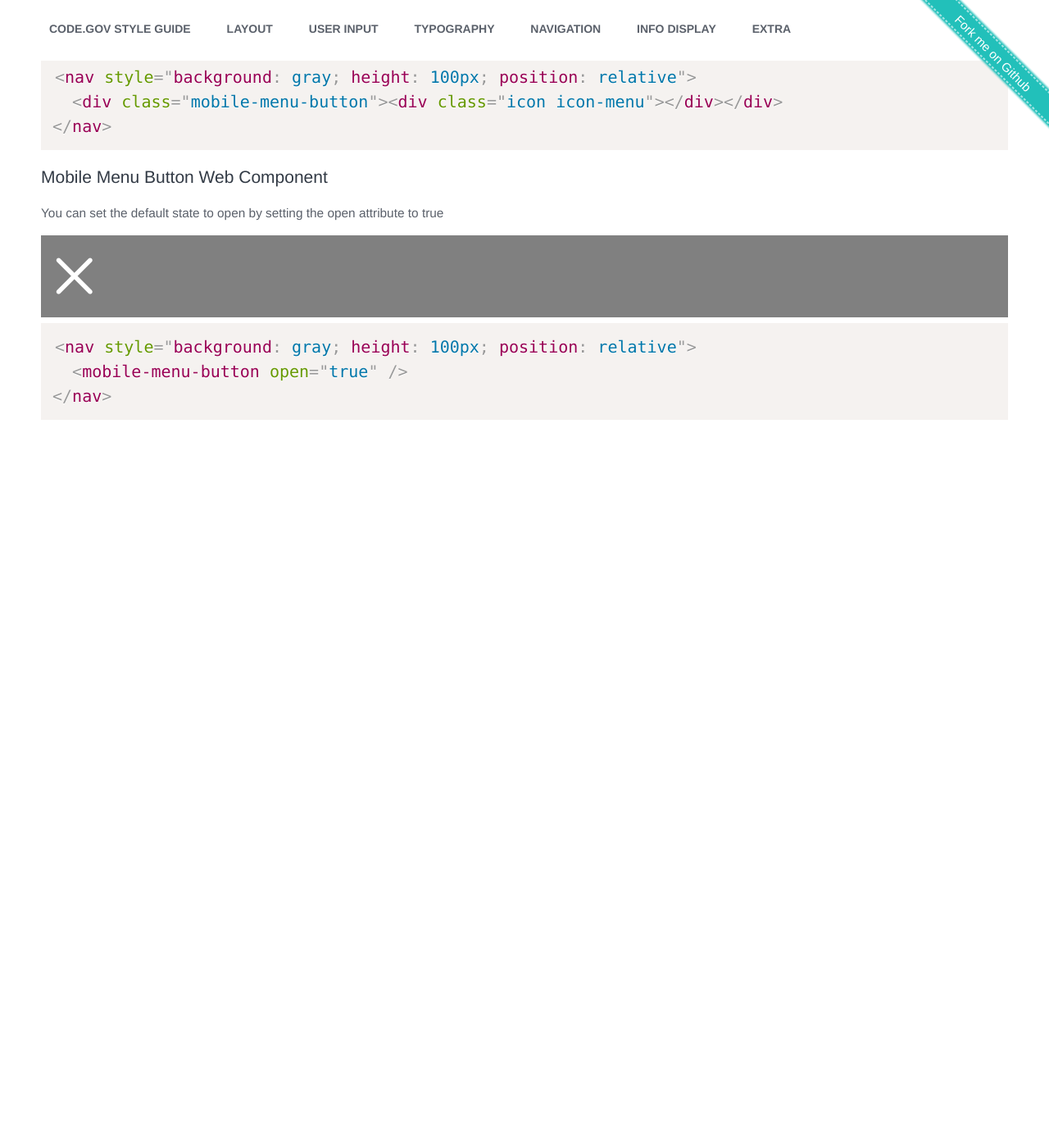
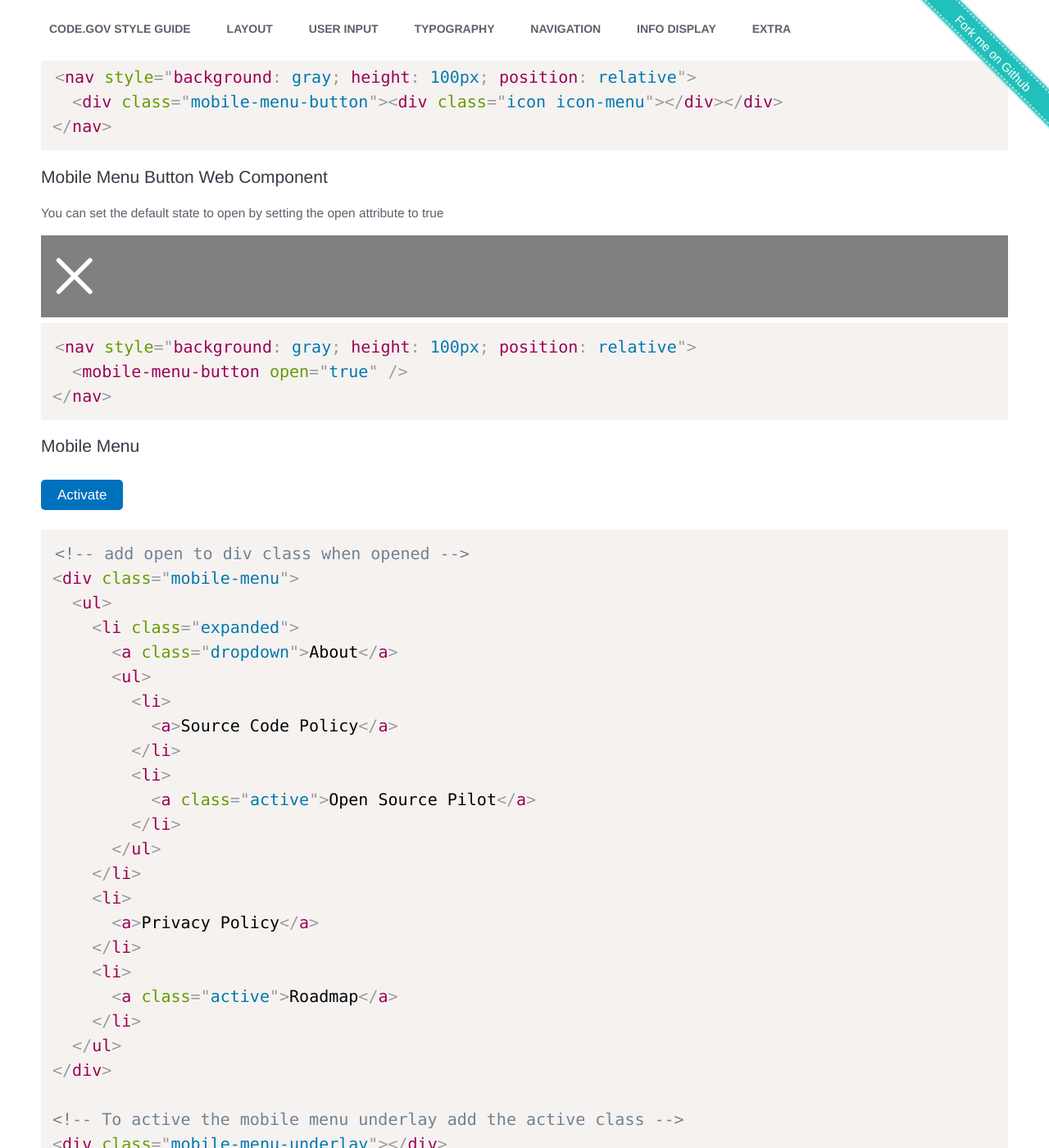
Before and after one commit to GSA/code-gov-style, a Jekyll site: the page built from components/mobile_menu.md, in a window 1280 px wide and 1400 px high, scrolled down 270 px. Shown: the whole window at 82% size. Built offline with Jekyll 4.4.1, drawn with Linux system fonts in a browser that asks for light colours; before the commit the page ends 900 px from its top, so only the background shows below that.

Commit message:
added menu

````diff
--- a/_sass/_mobile_menu.scss
+++ b/_sass/_mobile_menu.scss
@@ -1,3 +1,6 @@
+$menu-width: 320px;
+$item-height: 5rem;
+
 .mobile-menu-button {
   bottom: 0;
   cursor: pointer;
@@ -22,3 +25,142 @@
     width: 44px;
   }
 }
+
+.mobile-menu {
+  background-color: $color-gray-dark;
+  bottom: 0;
+  box-shadow: 0 0 10px 0 $color-black;
+  font-size: 1.3em;
+  left: 0;
+  overflow: scroll;
+  position: fixed;
+  top: 0px;
+  transform: translateX(0 - $menu-width - 11px);
+  transition: 0.5s transform ease;
+  width: $menu-width;
+  z-index: 20;
+
+  &.open {
+    transform: translateX(0);
+  }
+
+  > ul {
+    width: $menu-width;
+
+    li {
+      border-bottom: 1px solid $color-cool-blue-light;
+      float: left;
+      width: 100%;
+
+      a {
+        border-left: 8px solid transparent;
+        color: $color-white;
+        display: block;
+        line-height: $item-height;
+        height: 100%;
+        overflow: hidden;
+        text-decoration: none;
+        text-overflow: ellipsis;
+        user-select: none;
+        white-space: nowrap;
+
+
+        &:focus, &:hover {
+          border-left: 8px solid $brand-teal;
+          color: white;
+          text-decoration: none;
+        }
+
+        &.active {
+          border-left: 8px solid $brand-teal;
+          font-weight: bold;
+          text-decoration: none;
+        }
+      }
+
+      &.collapsed {
+        a.dropdown:after {
+          content: '\f107';
+          float: right;
+          font-family: "code-gov";
+          font-size: 4rem;
+          padding-right: 2rem;
+        }
+      }
+
+      &.expanded {
+        a.dropdown:after {
+          content: '\f106';
+          float: right;
+          font-family: "code-gov";
+          font-size: 4rem;
+          padding-right: 2rem;
+        }
+      }
+    }
+
+    > li {
+
+      &.search {
+        padding-bottom: 1rem;
+        padding-top: 1rem;
+        text-align: center;
+
+        input {
+          width: 80%;
+        }
+
+        button.go {
+          margin-right: 0;
+        }
+      }
+
+      > a {
+        padding-left: 1rem;
+      }
+
+      &.expanded {
+        ul {
+          display: block;
+        }
+      }
+
+      > ul {
+        background-color: $brand-blue-gray;
+        display: none;
+
+        > li {
+          background: #485568;
+          &:last-child {
+            border-bottom: none;
+          }
+
+          > a {
+            padding-left: 2rem;
+          }
+        }
+      }
+    }
+  }
+
+}
+
+.mobile-menu-underlay {
+  background-color: $color-gray-dark;
+  bottom: 0;
+  left: 0;
+  opacity: 0;
+  pointer-events: none;
+  position: fixed;
+  right: 0;
+  top: 0;
+  transition: 0.5s opacity;
+  z-index: -1;
+
+  &.active {
+    background-color: $color-gray-dark;
+    opacity: 0.7;
+    pointer-events: all;
+    z-index: 1;
+  }
+}
--- a/assets/js/code-gov-web-components.js
+++ b/assets/js/code-gov-web-components.js
@@ -356,6 +356,7 @@ function (_HTMLElement) {
 
 
 customElements.define('filter-tag', FilterTag);
+"use strict";
 'use strict';
 
 function _typeof(obj) { if (typeof Symbol === "function" && typeof Symbol.iterator === "symbol") { _typeof = function _typeof(obj) { return typeof obj; }; } else { _typeof = function _typeof(obj) { return obj && typeof Symbol === "function" && obj.constructor === Symbol && obj !== Symbol.prototype ? "symbol" : typeof obj; }; } return _typeof(obj); }
--- a/components/mobile_menu.md
+++ b/components/mobile_menu.md
@@ -25,3 +25,63 @@ You can set the default state to open by setting the open attribute to true
   <mobile-menu-button open="true" />
 </nav>
 ```
+
+# Mobile Menu
+<!-- add open to div class when opened -->
+<div class="mobile-menu">
+  <ul>
+    <li class="search">
+      <input placeholder="Search Projects...">
+      <button class="go">Go</button>
+    </li>
+    <li class="expanded">
+      <a class="dropdown">About</a>
+      <ul>
+        <li>
+          <a>Source Code Policy</a>
+        </li>
+        <li>
+          <a class="active">Open Source Pilot</a>
+        </li>
+      </ul>
+    </li>
+    <li>
+      <a>Privacy Policy</a>
+    </li>
+    <li>
+      <a class="active">Roadmap</a>
+    </li>
+  </ul>
+</div>
+
+<!-- To active the mobile menu underlay add the active class -->
+<div class="mobile-menu-underlay"></div>
+
+<button onclick="document.querySelector('.mobile-menu').className = 'mobile-menu open'">Activate</button>
+```
+<!-- add open to div class when opened -->
+<div class="mobile-menu">
+  <ul>
+    <li class="expanded">
+      <a class="dropdown">About</a>
+      <ul>
+        <li>
+          <a>Source Code Policy</a>
+        </li>
+        <li>
+          <a class="active">Open Source Pilot</a>
+        </li>
+      </ul>
+    </li>
+    <li>
+      <a>Privacy Policy</a>
+    </li>
+    <li>
+      <a class="active">Roadmap</a>
+    </li>
+  </ul>
+</div>
+
+<!-- To active the mobile menu underlay add the active class -->
+<div class="mobile-menu-underlay"></div>
+```
--- a/dist/js/code-gov-web-components.js
+++ b/dist/js/code-gov-web-components.js
@@ -356,6 +356,7 @@ function (_HTMLElement) {
 
 
 customElements.define('filter-tag', FilterTag);
+"use strict";
 'use strict';
 
 function _typeof(obj) { if (typeof Symbol === "function" && typeof Symbol.iterator === "symbol") { _typeof = function _typeof(obj) { return typeof obj; }; } else { _typeof = function _typeof(obj) { return obj && typeof Symbol === "function" && obj.constructor === Symbol && obj !== Symbol.prototype ? "symbol" : typeof obj; }; } return _typeof(obj); }
````
Also changed, not shown: src/mobile_menu.js (added).
